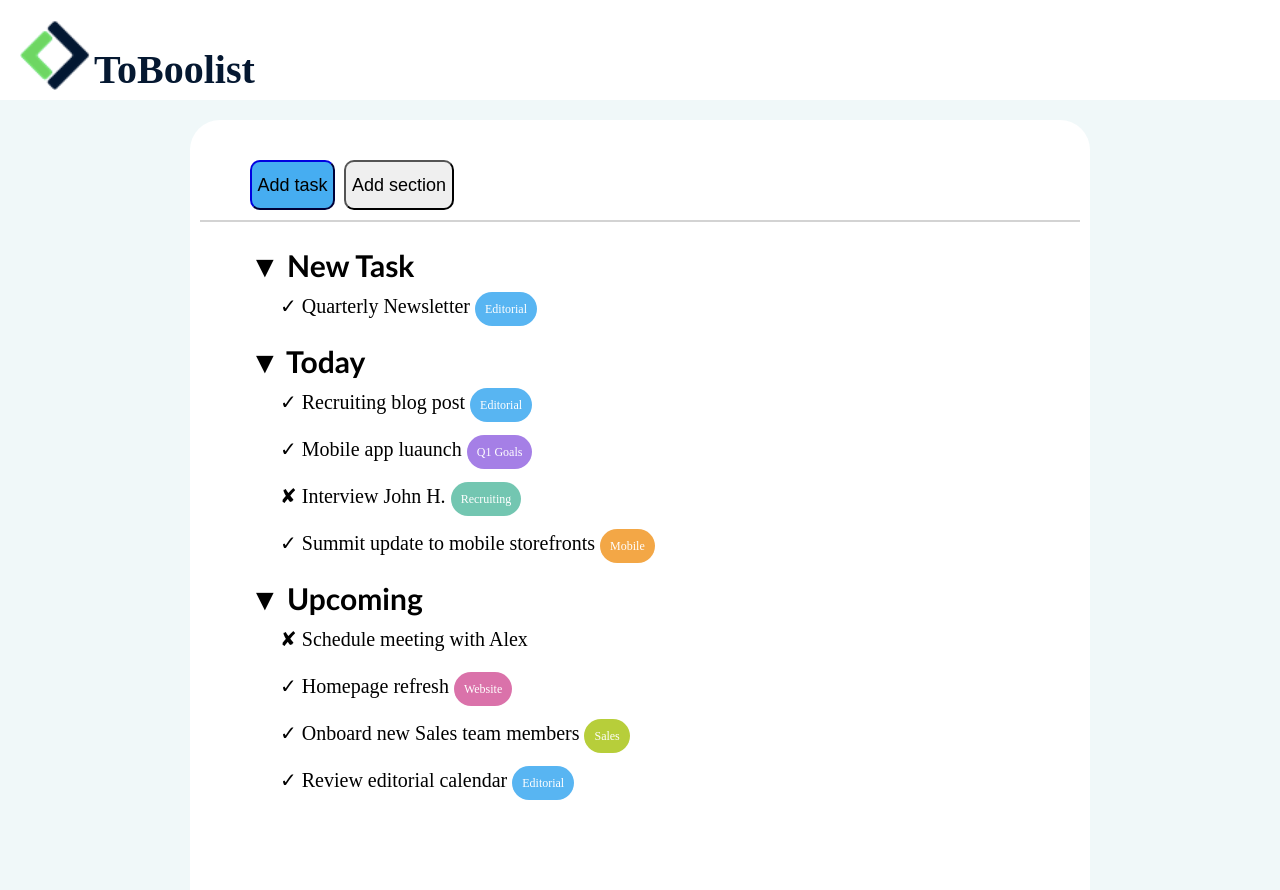
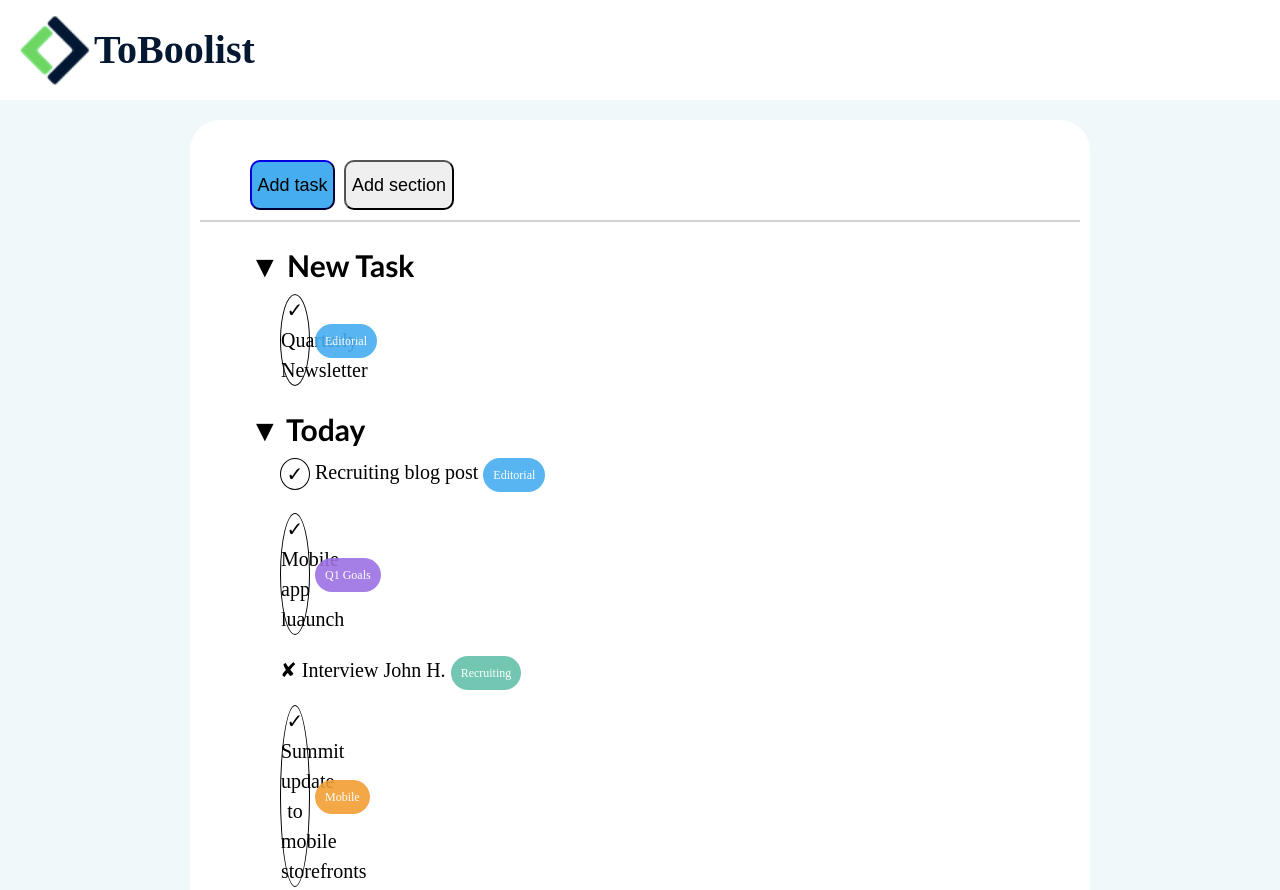
Before and after one commit to Alessiasansalone/html-css-toboolist, a plain HTML site: page index.html in a window 1280 px wide. Shown: the top 890 px of the page. Drawn offline with Linux system fonts and the light colour scheme.

Commit message:
da rivedere

```diff
--- a/index.html
+++ b/index.html
@@ -33,7 +33,7 @@
             <section class="new">
                 <h1 class="task">&#9660; Today</h1>
 
-                <span class="check">&#10003; Recruiting blog post</span>
+                <div class="check">&#10003;</div>  Recruiting blog post
                 <span class="editorial">Editorial</span> <br> <br>
 
                 <span class="check">&#10003; Mobile app luaunch</span>
--- a/style.css
+++ b/style.css
@@ -23,17 +23,19 @@ body {
 .toboolist {
     height: 100px;
     background-color: white;
-    padding: 20px;
+    padding-left: 20px;
 }
 
 .logo {
     height: 70px;
+    vertical-align: middle;
 }
 
 .titolo {
     font-family: var(--text-font-family);
     font-size: var(--size-font-size);
-    vertical-align: text-bottom;
+    vertical-align: middle;
+    line-height: 100px;
     color: rgb(5 24 49);
 }
 
@@ -92,6 +94,14 @@ h1 {
 
 .check {
     margin-left: 30px;
+    border: 1px solid black;
+    aspect-ratio: 1;
+    width: 30px;
+    border-radius: 50%;
+    text-align: center;
+    vertical-align: middle;
+    line-height: 30px;
+    display: inline-block;
 }
 
 .cross {
```
